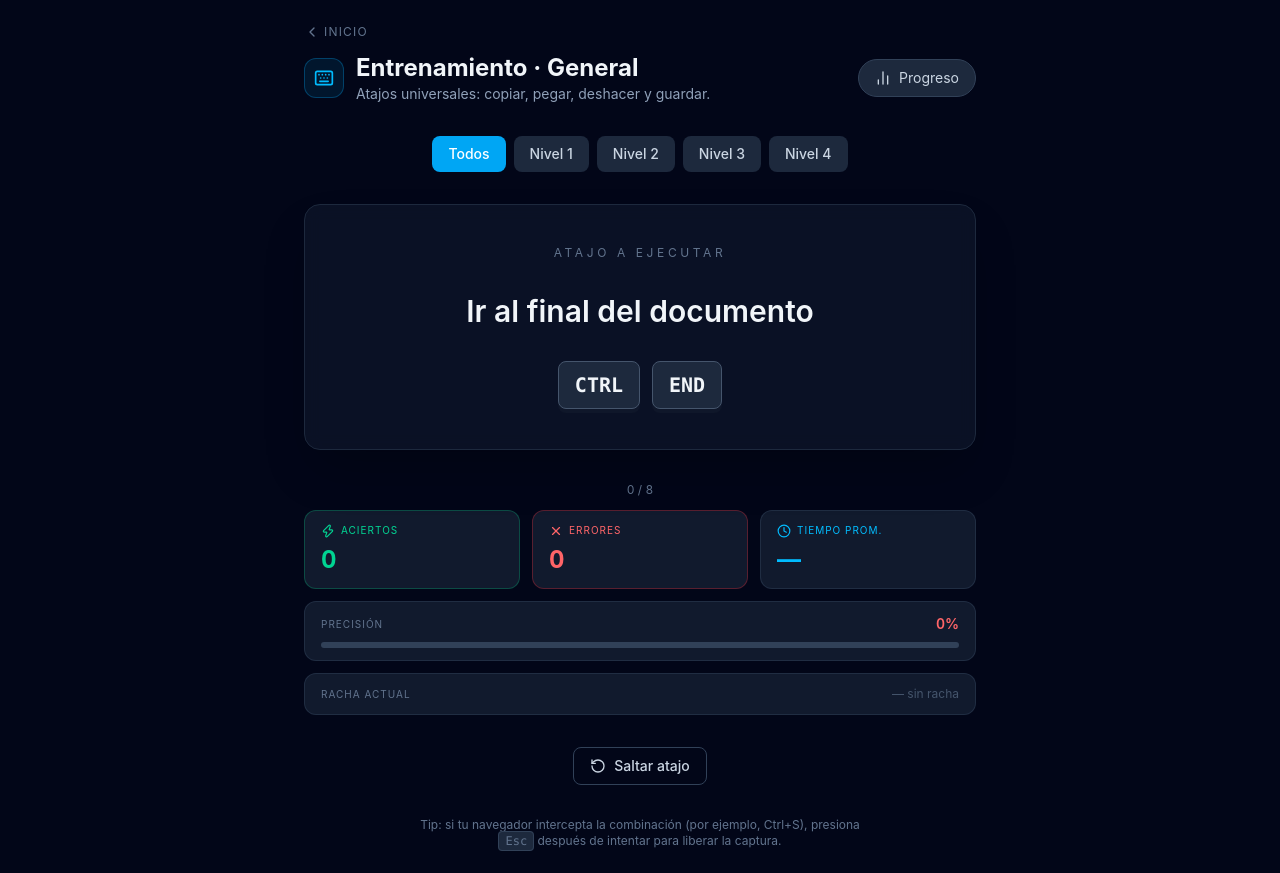
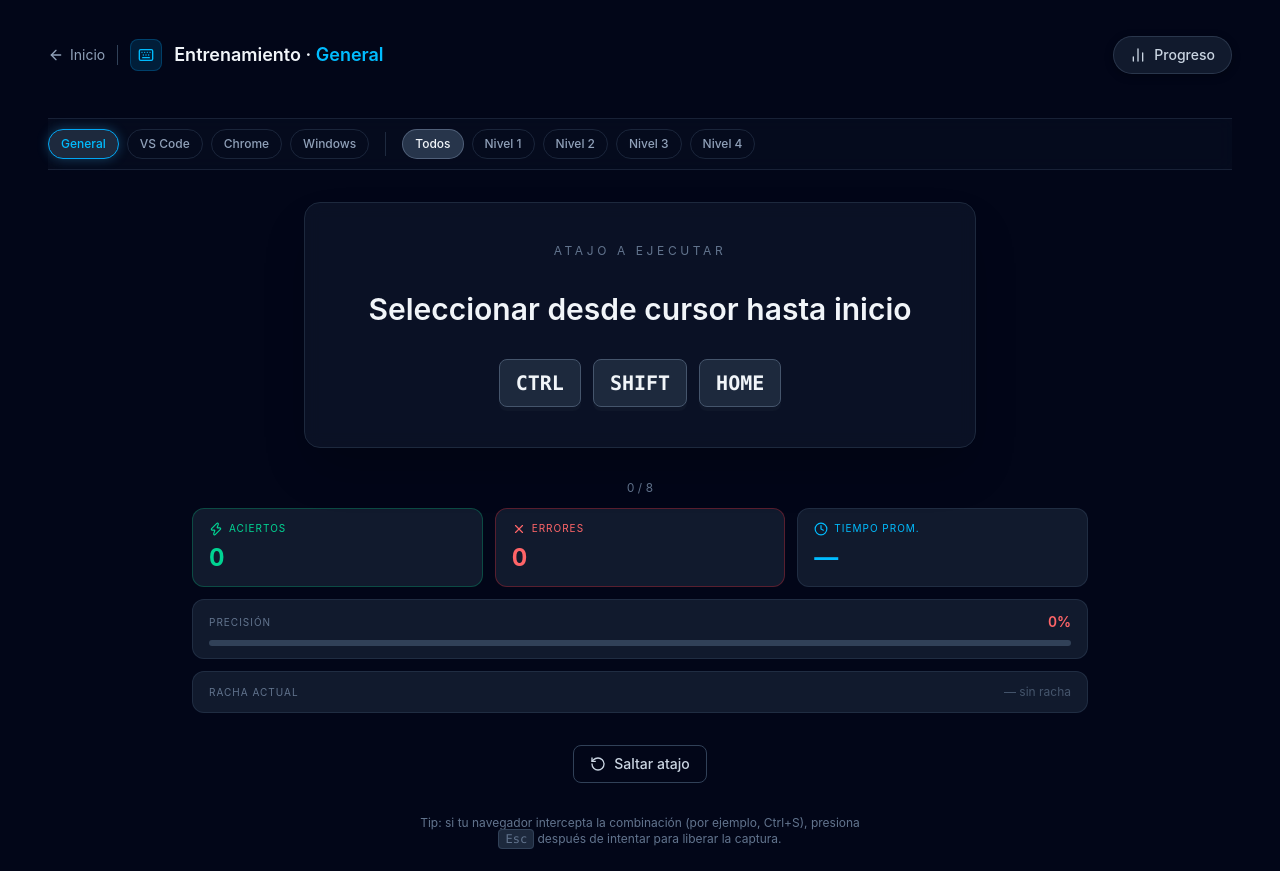
Before and after one commit to MatucoRobles/PROY_2-SHROTCUTS-TRAINER, a React (Vite) app: page /general in a window 1280 px wide. Built offline with nearby package versions, Linux system fonts and the light colour scheme.

Commit message:
feat: redesign header and filter bar with compact pill-style layout

```diff
--- /dev/null
+++ b/src/features/training/components/FilterBar.tsx
@@ -0,0 +1,94 @@
+import { Link } from 'react-router';
+import { cn } from '@/shared/utils/cn';
+import { useShortcutStore } from '../useShortcutStore';
+
+/**
+ * Barra de filtros unificada para categorías y niveles.
+ * Diseño compacto con:
+ * - Contenedor con bordes superior e inferior
+ * - Botones de categorías (estilo píldora activa con glow)
+ * - Separador vertical
+ * - Botones de niveles (estilo píldora)
+ * - Todo en una sola fila horizontal hacia la izquierda
+ */
+
+const CATEGORIES = [
+  { value: 'General', label: 'General' },
+  { value: 'VS Code', label: 'VS Code' },
+  { value: 'Chrome', label: 'Chrome' },
+  { value: 'Windows', label: 'Windows' },
+];
+
+const LEVELS = [
+  { value: null, label: 'Todos' },
+  { value: 1, label: 'Nivel 1' },
+  { value: 2, label: 'Nivel 2' },
+  { value: 3, label: 'Nivel 3' },
+  { value: 4, label: 'Nivel 4' },
+];
+
+// Mapeo de categorías a rutas
+const CATEGORY_ROUTES: Record<string, string> = {
+  'General': '/general',
+  'VS Code': '/vscode',
+  'Chrome': '/chrome',
+  'Windows': '/windows',
+};
+
+interface FilterBarProps {
+  activeCategory: string;
+}
+
+export function FilterBar({ activeCategory }: FilterBarProps) {
+  const selectedLevel = useShortcutStore((s) => s.selectedLevel);
+  const setSelectedLevel = useShortcutStore((s) => s.setSelectedLevel);
+
+  return (
+    <div className="w-full px-6">
+      {/* Contenedor con bordes superior e inferior */}
+      <div className="flex items-center gap-4 py-2.5
+                      border-y border-slate-800/80
+                      bg-slate-900/30 backdrop-blur-sm">
+
+        {/* Bloque de Categorías */}
+        <div className="flex items-center gap-2">
+          {CATEGORIES.map((cat) => (
+            <Link
+              key={cat.value}
+              to={CATEGORY_ROUTES[cat.value]}
+              className={cn(
+                'px-3 py-1.5 rounded-full text-xs font-medium transition-all duration-200',
+                activeCategory === cat.value
+                  ? 'bg-slate-800 border border-sky-500 text-sky-400 shadow-[0_0_12px_rgba(56,189,248,0.3)]'
+                  : 'bg-transparent border border-slate-700/50 text-slate-400 hover:border-slate-500 hover:text-slate-200'
+              )}
+            >
+              {cat.label}
+            </Link>
+          ))}
+        </div>
+
+        {/* Separador vertical */}
+        <span className="w-px h-6 bg-slate-700/60 flex-shrink-0" aria-hidden />
+
+        {/* Bloque de Niveles */}
+        <div className="flex items-center gap-2">
+          {LEVELS.map((level) => (
+            <button
+              key={level.label}
+              onClick={() => setSelectedLevel(level.value)}
+              className={cn(
+                'px-3 py-1.5 rounded-full text-xs font-medium transition-all duration-200',
+                selectedLevel === level.value
+                  ? 'bg-slate-700/80 border border-slate-500/70 text-slate-100'
+                  : 'bg-transparent border border-slate-700/50 text-slate-400 hover:border-slate-500 hover:text-slate-200'
+              )}
+            >
+              {level.label}
+            </button>
+          ))}
+        </div>
+      </div>
+    </div>
+  );
+}
--- a/src/features/training/components/SessionStats.tsx
+++ b/src/features/training/components/SessionStats.tsx
@@ -28,7 +28,7 @@ export function SessionStats({ totalShortcuts }: SessionStatsProps) {
   const hasStreak = currentStreak > 0;
 
   return (
-    <div className="w-full max-w-2xl mx-auto flex flex-col gap-3">
+    <div className="w-full max-w-4xl mx-auto flex flex-col gap-3">
       {/* Contador de progreso */}
       <p className="text-center text-xs text-slate-500 tabular-nums">
         {correctAttempts} / {totalShortcuts}
--- a/src/features/training/components/ShortcutCard.tsx
+++ b/src/features/training/components/ShortcutCard.tsx
@@ -34,7 +34,7 @@ export function ShortcutCard({ shortcut }: ShortcutCardProps) {
   return (
     <section
       aria-live="polite"
-      className="w-full max-w-2xl mx-auto flex flex-col items-center gap-8 bg-slate-900/70 p-10 rounded-2xl border border-slate-800 shadow-2xl backdrop-blur-sm"
+      className="w-full max-w-4xl mx-auto flex flex-col items-center gap-8 bg-slate-900/70 p-10 rounded-2xl border border-slate-800 shadow-2xl backdrop-blur-sm"
     >
       <p className="text-xs uppercase tracking-[0.3em] text-slate-500">
         Atajo a ejecutar
--- /dev/null
+++ b/src/features/training/components/ShortcutPracticeVisual.tsx
@@ -0,0 +1,103 @@
+import { useState } from 'react';
+import { ChevronLeft, ChevronRight, AlertTriangle } from 'lucide-react';
+import { ShortcutCard } from './ShortcutCard';
+import type { Shortcut } from '../types';
+
+interface ShortcutPracticeVisualProps {
+  shortcuts: Shortcut[];
+  title: string;
+  description?: string;
+}
+
+/**
+ * Vista de práctica visual para atajos peligrosos.
+ *
+ * No captura teclas reales — usa botones para navegar entre atajos.
+ * Ideal para aprender los atajos del sistema operativo sin riesgo
+ * de ejecutarlos accidentalmente (Win+L, Alt+Tab, etc).
+ */
+export function ShortcutPracticeVisual({
+  shortcuts,
+  title,
+  description,
+}: ShortcutPracticeVisualProps) {
+  const [currentIndex, setCurrentIndex] = useState(0);
+
+  const handleNext = () => {
+    setCurrentIndex((prev) => (prev + 1) % shortcuts.length);
+  };
+
+  const handlePrev = () => {
+    setCurrentIndex((prev) =>
+      prev === 0 ? shortcuts.length - 1 : prev - 1,
+    );
+  };
+
+  if (shortcuts.length === 0) {
+    return (
+      <div className="flex flex-col items-center justify-center min-h-screen bg-slate-950 text-slate-400 p-6">
+        <p>No hay atajos para mostrar.</p>
+      </div>
+    );
+  }
+
+  const shortcut = shortcuts[currentIndex];
+
+  return (
+    <main className="min-h-screen bg-slate-950 text-slate-100 flex flex-col items-center justify-center p-6 gap-8">
+      {/* Header */}
+      <div className="text-center space-y-2">
+        <h1 className="text-3xl font-bold">{title}</h1>
+        {description && (
+          <p className="text-slate-400 text-base">{description}</p>
+        )}
+      </div>
+
+      {/* Warning */}
+      <div className="flex items-start gap-3 bg-amber-900/20 border border-amber-600/40 rounded-xl px-5 py-4 max-w-xl">
+        <AlertTriangle className="w-5 h-5 text-amber-400 shrink-0 mt-0.5" aria-hidden />
+        <div className="text-sm text-amber-200 leading-relaxed">
+          <p className="font-semibold">⚠️ Estos atajos son peligrosos</p>
+          <p className="mt-1">
+            Al presionarlos se ejecutan en tu PC (por ejemplo, Win+L bloquea
+            la computadora). Usá los botones para navegar y aprender las
+            combinaciones visualmente.
+          </p>
+        </div>
+      </div>
+
+      {/* Shortcut card */}
+      <ShortcutCard shortcut={shortcut} />
+
+      {/* Navigation */}
+      <div className="flex items-center gap-6">
+        <button
+          type="button"
+          onClick={handlePrev}
+          className="inline-flex items-center gap-2 px-5 py-2.5 rounded-xl bg-slate-800 border border-slate-700 text-slate-200 text-sm font-medium hover:bg-slate-700 hover:border-slate-600 transition-colors"
+        >
+          <ChevronLeft className="w-4 h-4" aria-hidden />
+          Anterior
+        </button>
+
+        <span className="text-slate-400 text-sm tabular-nums">
+          {currentIndex + 1} / {shortcuts.length}
+        </span>
+
+        <button
+          type="button"
+          onClick={handleNext}
+          className="inline-flex items-center gap-2 px-5 py-2.5 rounded-xl bg-slate-800 border border-slate-700 text-slate-200 text-sm font-medium hover:bg-slate-700 hover:border-slate-600 transition-colors"
+        >
+          Siguiente
+          <ChevronRight className="w-4 h-4" aria-hidden />
+        </button>
+      </div>
+
+      {/* Keyboard hint */}
+      <p className="text-xs text-slate-600">
+        Podés usar las teclas ← → para navegar
+      </p>
+    </main>
+  );
+}
--- a/src/features/training/components/ToolHeader.tsx
+++ b/src/features/training/components/ToolHeader.tsx
@@ -1,5 +1,5 @@
 import { Link } from 'react-router';
-import { ChevronLeft, Keyboard, BarChart2 } from "lucide-react";
+import { ArrowLeft, Keyboard, BarChart2 } from "lucide-react";
 
 interface ToolHeaderProps {
   tool: string;
@@ -7,44 +7,54 @@ interface ToolHeaderProps {
 }
 
 /**
- * Encabezado de página de entrenamiento.
- * Mantiene la marca "Tec" en una paleta sobria: fondo casi negro,
- * acentos en azul institucional (`sky-400`) y tipografía en `slate-100`.
+ * Encabezado compacto de página de entrenamiento.
+ * Diseño refactorizado con:
+ * - Fila única con distribución space-between
+ * - Flecha "← Inicio" con separador e ícono integrado
+ * - Título compacto dinámico "Entrenamiento · [Categoría]"
+ * - Botón "Progreso" estilo píldora con efecto glass
  */
 export function ToolHeader({ tool, description }: ToolHeaderProps) {
   return (
-    <header className="w-full max-w-2xl mx-auto flex flex-col gap-3">
+    <header className="w-full flex items-center justify-between gap-4 px-6 py-3">
+      {/* Sección izquierda: Back + Separador + Icon + Título */}
+      <div className="flex items-center gap-3">
+        {/* Botón "← Inicio" */}
         <Link
           to="/"
-        className="self-start inline-flex items-center gap-1 text-xs uppercase tracking-widest text-slate-500 hover:text-sky-400 transition-colors"
+          className="inline-flex items-center gap-1.5 text-sm text-slate-400 hover:text-sky-400 transition-colors"
         >
-        <ChevronLeft className="w-4 h-4" aria-hidden />
-        Inicio
+          <ArrowLeft className="w-4 h-4" aria-hidden />
+          <span className="hidden sm:inline">Inicio</span>
         </Link>
 
-      <div className="flex items-center justify-between gap-3">
-        <div className="flex items-center gap-3">
-          <span className="inline-flex items-center justify-center w-10 h-10 rounded-xl bg-sky-500/10 border border-sky-500/30 text-sky-400">
-            <Keyboard className="w-5 h-5" aria-hidden />
+        {/* Separador sutil */}
+        <span className="w-px h-5 bg-slate-700" aria-hidden />
+
+        {/* Ícono del teclado */}
+        <span className="inline-flex items-center justify-center w-8 h-8 rounded-lg bg-sky-500/15 border border-sky-500/25 text-sky-400">
+          <Keyboard className="w-4 h-4" aria-hidden />
         </span>
-          <div>
-            <h1 className="text-2xl font-bold text-slate-100">
-              Entrenamiento · {tool}
+
+        {/* Título dinámico */}
+        <h1 className="text-lg font-semibold text-slate-100">
+          Entrenamiento · <span className="text-sky-400">{tool}</span>
         </h1>
-            {description && (
-              <p className="text-sm text-slate-400">{description}</p>
-            )}
-          </div>
       </div>
 
+      {/* Botón "Progreso" - Estilo píldora con glass effect */}
       <Link
         to="/progress"
-          className="inline-flex items-center gap-2 px-4 py-2 rounded-full bg-slate-800 border border-slate-700 text-sm text-slate-300 hover:border-sky-500 hover:text-sky-400 transition-colors"
+        className="inline-flex items-center gap-2 px-4 py-2 rounded-full
+                   bg-slate-800/60 backdrop-blur-sm border border-slate-600/50
+                   text-sm font-medium text-slate-300
+                   hover:border-sky-500/70 hover:text-sky-400
+                   transition-all duration-200
+                   shadow-[0_2px_8px_rgba(0,0,0,0.3)]"
       >
         <BarChart2 className="w-4 h-4" aria-hidden />
         Progreso
       </Link>
-      </div>
     </header>
   );
 }
--- a/src/features/training/components/TrainingSession.tsx
+++ b/src/features/training/components/TrainingSession.tsx
@@ -9,7 +9,7 @@ import { SessionStats } from './SessionStats';  // ← nuevo para d5
 import { cn } from '@/shared/utils/cn';  // ← nuevo para d5
 import { useProgressStore } from "../../progress/progressStore"; // ← nuevo para d5
 import { getAverageResponseTime, filterByTool } from "../utils"; // ← nuevo para d5
-import { LevelFilter } from './LevelFilter';  // ← para D4
+import { FilterBar } from './FilterBar';  // ← para D4
 
 interface TrainingSessionProps {
   tool: string;
@@ -35,6 +35,7 @@ interface TrainingSessionProps {
 export function TrainingSession({ tool, description }: TrainingSessionProps) {
   const currentShortcut = useShortcutStore((s) => s.currentShortcut);
   const shortcuts = useShortcutStore((s) => s.shortcuts);
+  const selectedLevel = useShortcutStore((s) => s.selectedLevel);
   const nextShortcut = useShortcutStore((s) => s.nextShortcut);
   const recordAttempt = useShortcutStore((s) => s.recordAttempt);
   const resetStats = useShortcutStore((s) => s.resetStats);
@@ -90,15 +91,20 @@ export function TrainingSession({ tool, description }: TrainingSessionProps) {
   });
 
   // Inicializa / reinicia el atajo cuando cambia la herramienta o el nivel
-useEffect(() => {
-  nextShortcut(tool);
-}, [tool, nextShortcut]);
+  useEffect(() => {
+    nextShortcut(tool);
+  }, [tool, nextShortcut]);
+
+  // D4: Cuando cambia el nivel, cargar un shortcut del nuevo pool
+  useEffect(() => {
+    nextShortcut(tool);
+  }, [selectedLevel, tool, nextShortcut]);
 
   const handleSkip = () => nextShortcut(tool);
 
   if (!currentShortcut) {
     return (
-      <main className="min-h-screen bg-slate-950 text-slate-100 flex flex-col items-center justify-center p-6 gap-6">
+      <main className="min-h-screen w-full bg-slate-950 text-slate-100 flex flex-col items-center justify-center p-6 gap-6">
         <ToolHeader tool={tool} description={description} />
         <p className="text-slate-400">
           No hay atajos registrados para esta herramienta todavía.
@@ -108,10 +114,10 @@ useEffect(() => {
   }
 
   return (
-    <main className="min-h-screen bg-slate-950 text-slate-100 flex flex-col items-center justify-center p-6 gap-8">
+    <main className="min-h-screen w-full bg-slate-950 text-slate-100 flex flex-col items-center p-6 gap-8">
       <ToolHeader tool={tool} description={description} />
 
-      <LevelFilter /> {/* D4: Selector de nivel */}
+      <FilterBar activeCategory={tool} />
 
       <div // ← agregado para D5: contenedor del ShortcutCard que cambia su estilo según el feedback
         className={cn(
```
Lines whose indentation alone changed are shown as unchanged.
